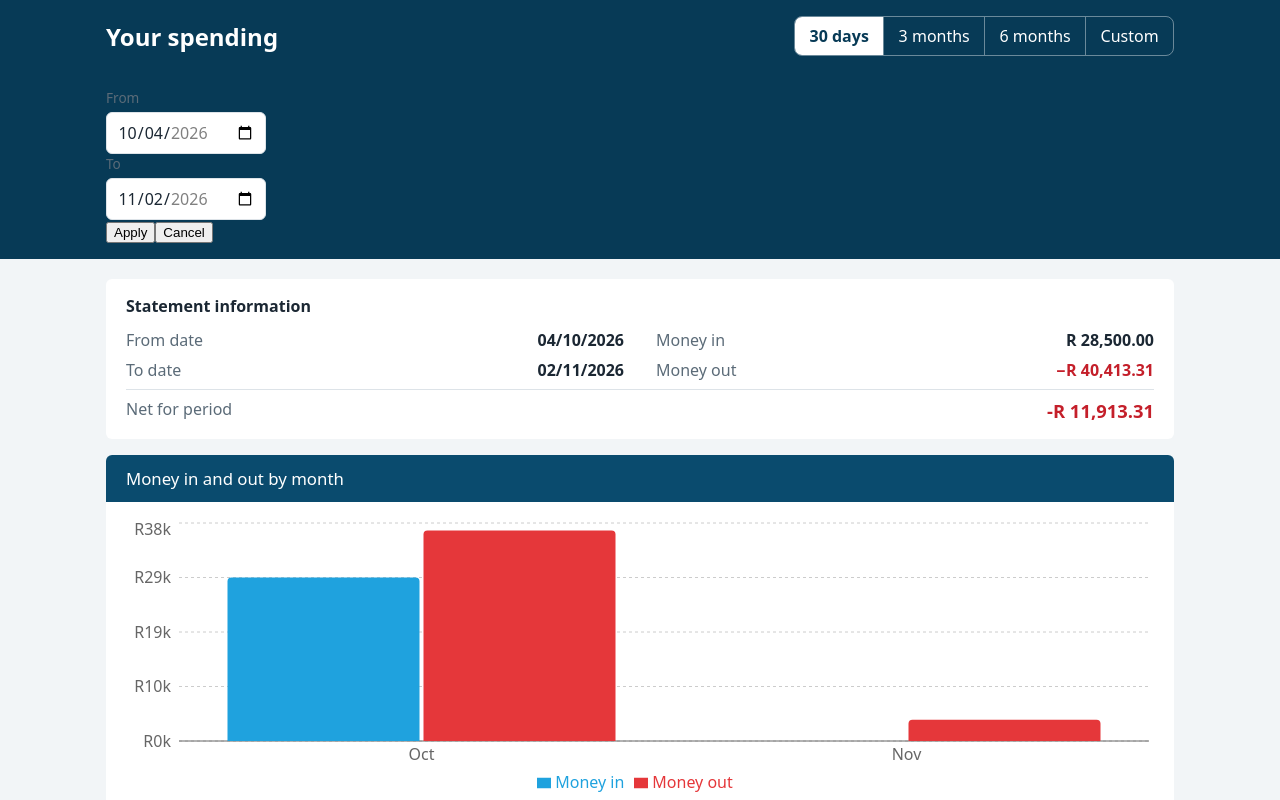
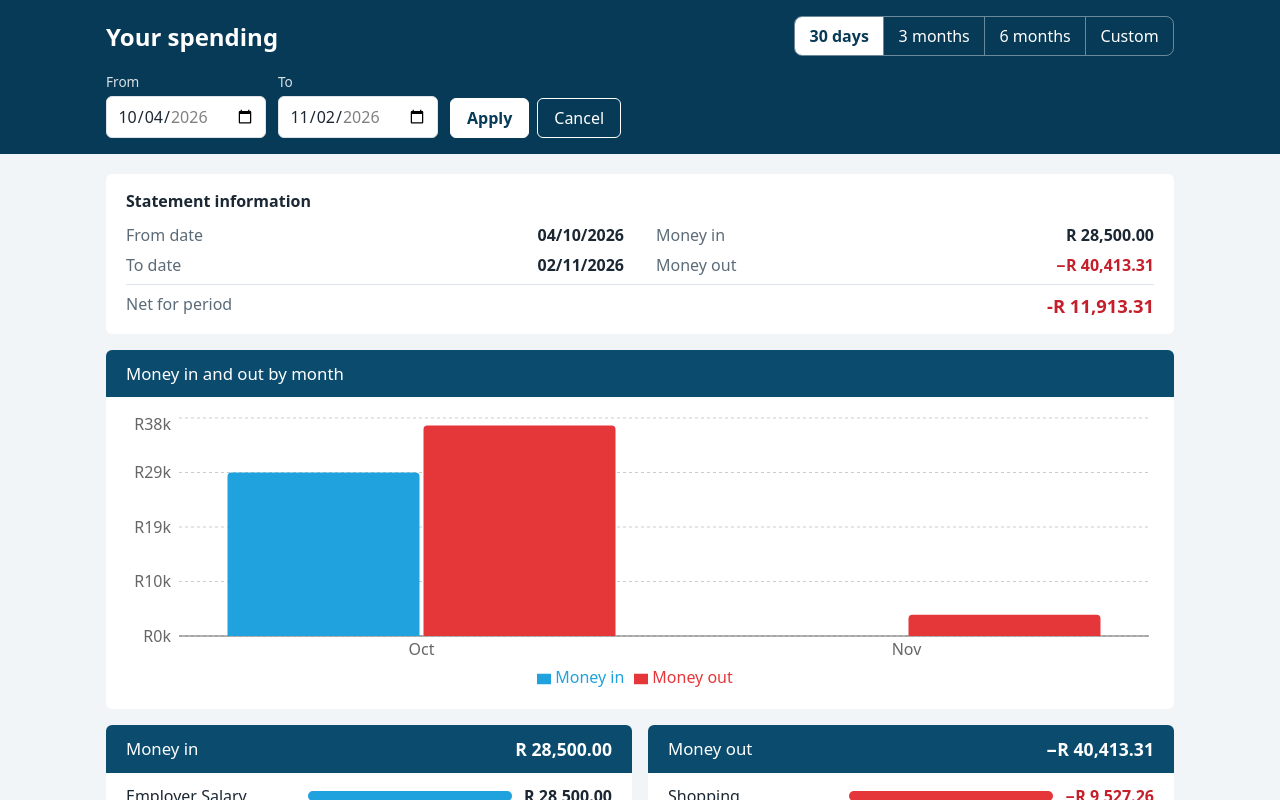
Before and after one commit to Tshifhiwa13/spending-insights, a React (Vite) app: page / in a window 1280 px wide. Both pictures are taken after a click on the button "Custom". Shown: the top 800 px of the page. Built offline with nearby package versions, Linux system fonts and the light colour scheme.

Commit message:
Style custom date range form

```diff
--- a/src/index.css
+++ b/src/index.css
@@ -58,6 +58,20 @@ h1, h2 { margin: 0; }
 .period-picker button[aria-pressed='true'] { background: var(--on-navy); color: var(--navy-deep); font-weight: 600; }
 .period-picker button:focus-visible { outline: 3px solid var(--blue); outline-offset: -3px; }
 button:focus-visible { outline: 3px solid var(--blue); outline-offset: 2px; }
+
+/* ---- Custom date range (inside the navy top bar) ---- */
+.topbar-custom { padding-top: 0; }
+.custom-range { display: flex; flex-wrap: wrap; align-items: flex-end; gap: 0.75rem; width: 100%; }
+.custom-range .field label { color: rgba(255, 255, 255, 0.85); }
+.custom-range-actions { display: flex; gap: 0.5rem; }
+.button-primary,
+.button-secondary {
+  font: inherit; padding: 0.5rem 1rem; border-radius: 6px; cursor: pointer;
+  border: 1px solid var(--on-navy);
+}
+.button-primary { background: var(--on-navy); color: var(--navy-deep); font-weight: 600; }
+.button-secondary { background: transparent; color: var(--on-navy); }
+.range-error { flex-basis: 100%; margin: 0; color: #ffd6d6; font-weight: 600; }
 
 /* ---- Layout ---- */
 .page { max-width: 1100px; margin: 0 auto; padding: 1.25rem 1rem 3rem; }
```
